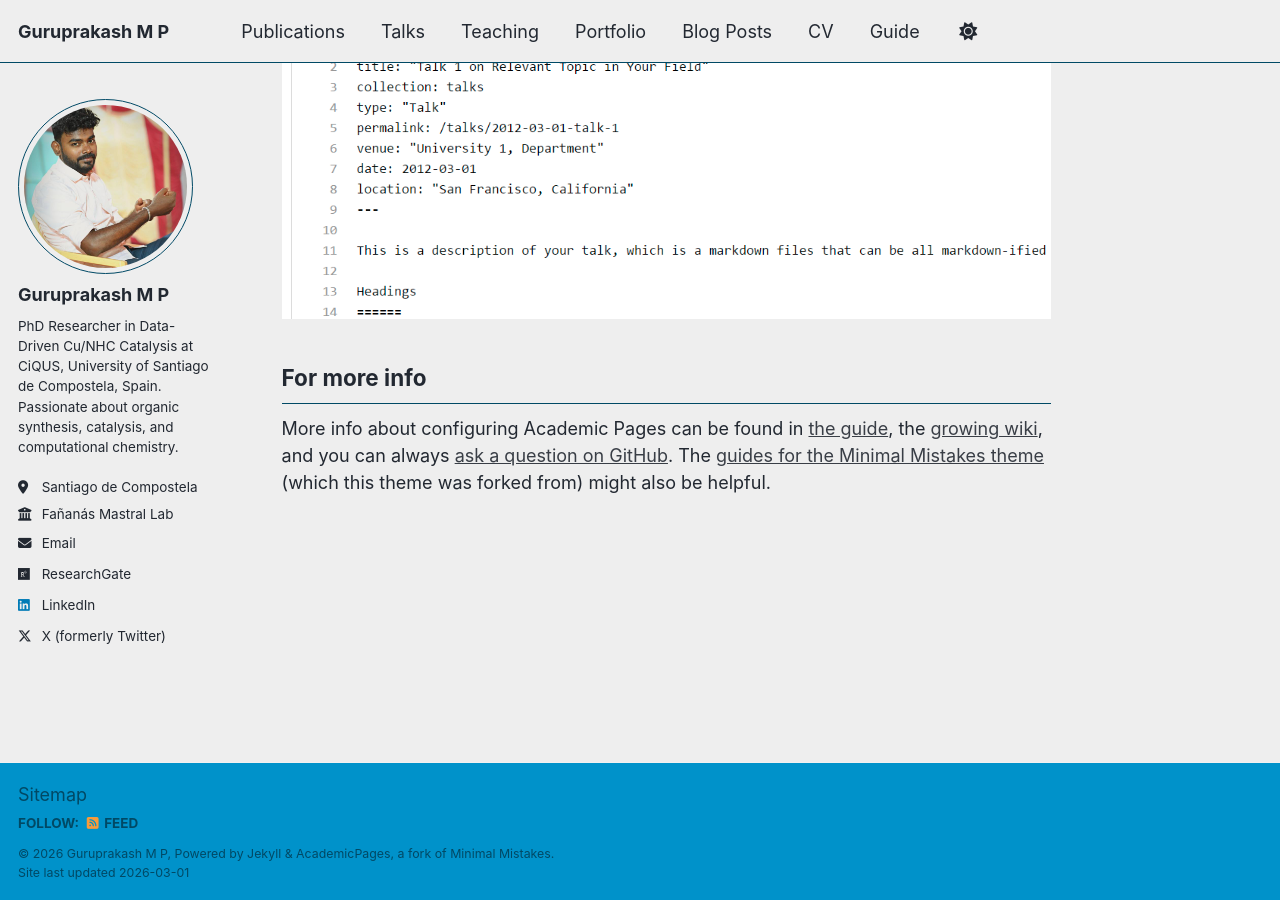
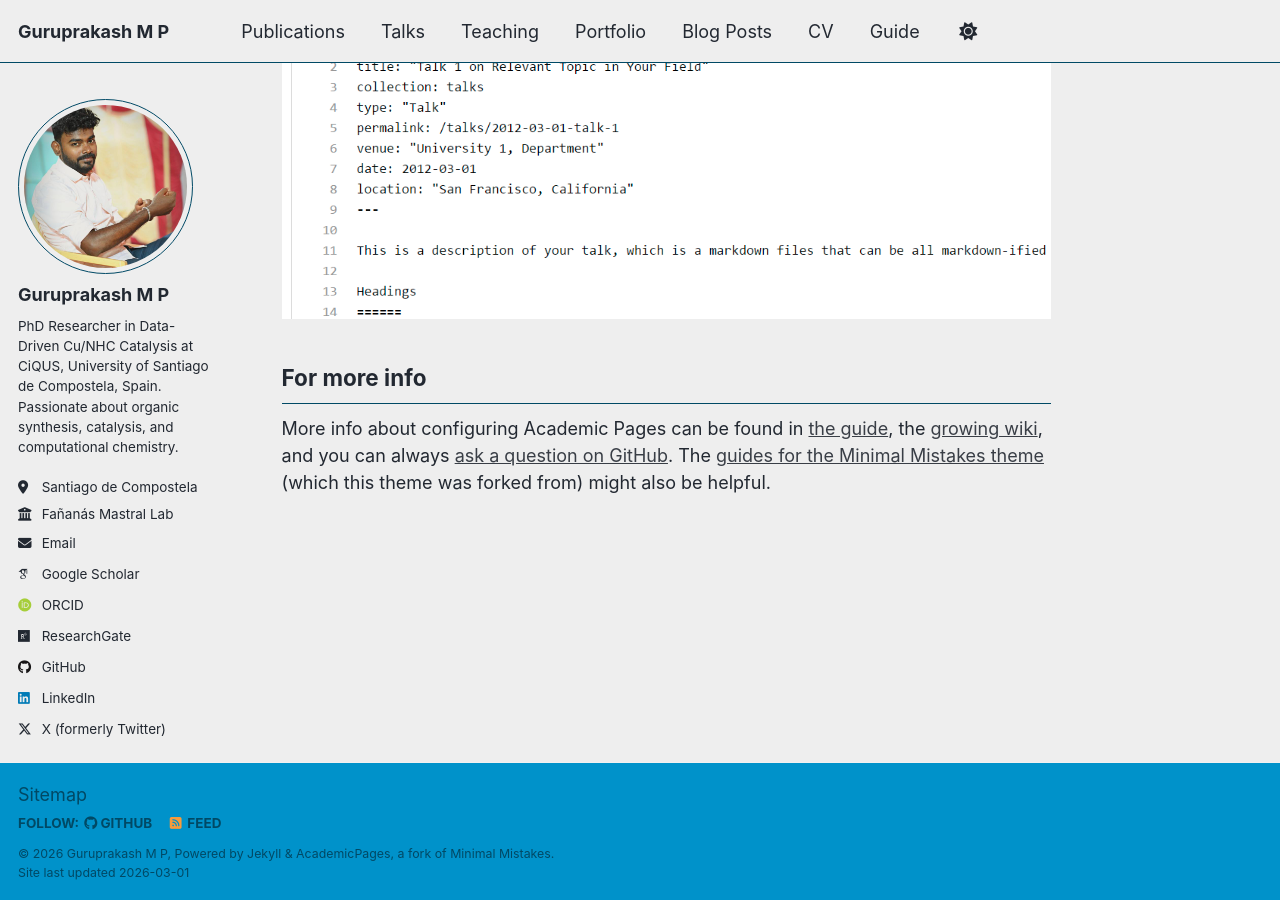
Before and after one commit to GuruprakashMP/guruprakashmp.github.io, a Jekyll site: the page built from _pages/about.md, in a window 1280 px wide and 900 px high, scrolled down 2880 px. Built offline with Jekyll 4.4.1, drawn with Linux system fonts in a browser that asks for light colours; some web fonts are replaced; a script that is not in the unit is left out; part of the change alters nothing that is shown.

Commit message:
Update Google Scholar and ORCID

```diff
--- a/_config.yml
+++ b/_config.yml
@@ -35,10 +35,10 @@ author:
   # Academic websites
   academia         : # URL
   arxiv            : # URL - Update with the correct link to your profile
-  googlescholar    : #"https://scholar.google.com/citations?user=PS_CX0AAAAAJ"
+  googlescholar    : "https://scholar.google.com/citations?user=uKUUtz0AAAAJ&hl=en"
   inspire-hep      : # URL
   impactstory      : # URL
-  orcid            : #"http://orcid.org/yourorcidurl"
+  orcid            : "https://orcid.org/0009-0001-6387-6726"
   semantic         : # URL
   pubmed           : #"https://www.ncbi.nlm.nih.gov/pubmed/?term=john+snow"
   researchgate     :  "https://www.researchgate.net/profile/Guruprakash-Muthu-Pargunapermal?ev=hdr_xprf"
@@ -48,7 +48,7 @@ author:
   bitbucket        : # Username - Update with your username on the site
   codepen          : # Username
   dribbble         : # Username
-  github           : #"GuruprakashMP"
+  github           : "GuruprakashMP"
   kaggle           : # Username
   stackoverflow    : # User number or user number and name (i.e., use "1" or "1/jeff-atwood")
 
```
